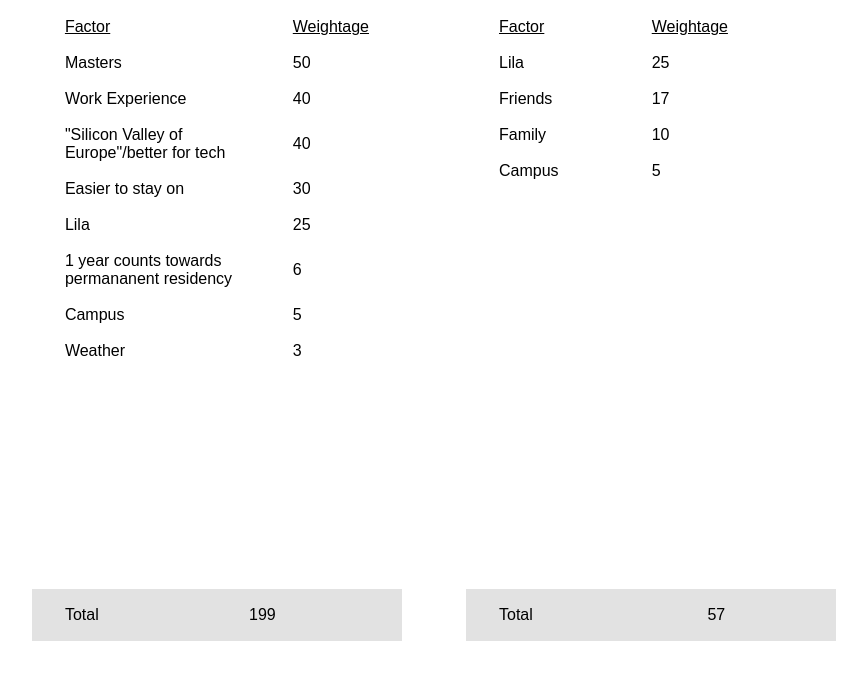
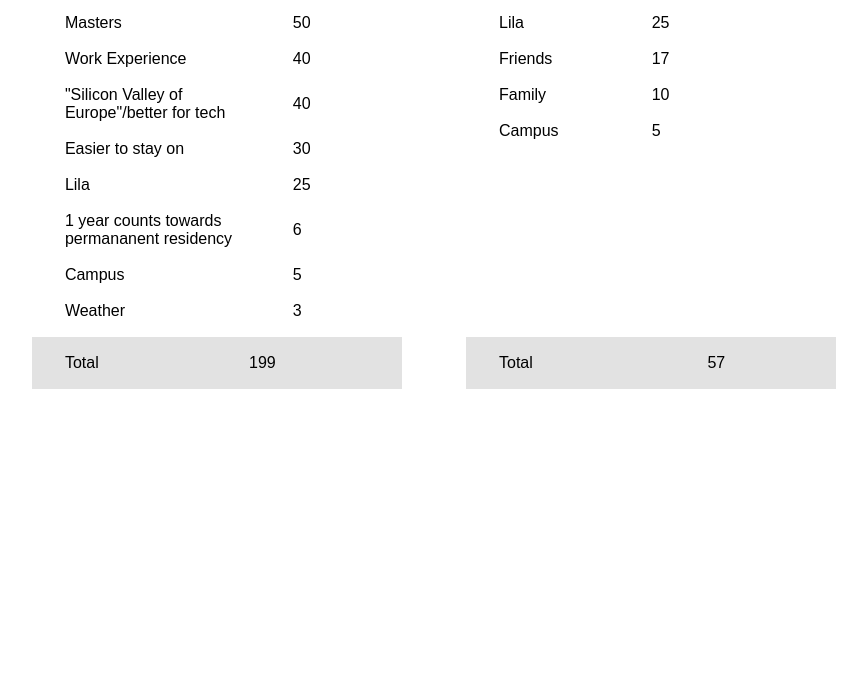
Before and after one commit to vanajmoorthy/decision, a plain HTML site: page index.html in a window 1280 px wide. Shown: the part 119-800 px from the top of the page, without its empty margins (206-1073 px from the left). Drawn offline with Linux system fonts and the light colour scheme; a web font is replaced by a local one.

Commit message:
remove height constraints

```diff
--- a/style.css
+++ b/style.css
@@ -2,7 +2,6 @@ body,
 html {
 	padding: 0;
 	margin: 0;
-	height: 100%;
 	display: flex;
 	justify-content: center;
 	align-items: center;
@@ -12,7 +11,6 @@ main {
 	display: flex;
 	flex-direction: row;
 	padding: 0;
-	height: 90%;
 	font-family: canada-type-gibson, sans-serif;
 	font-style: normal;
 }
```
